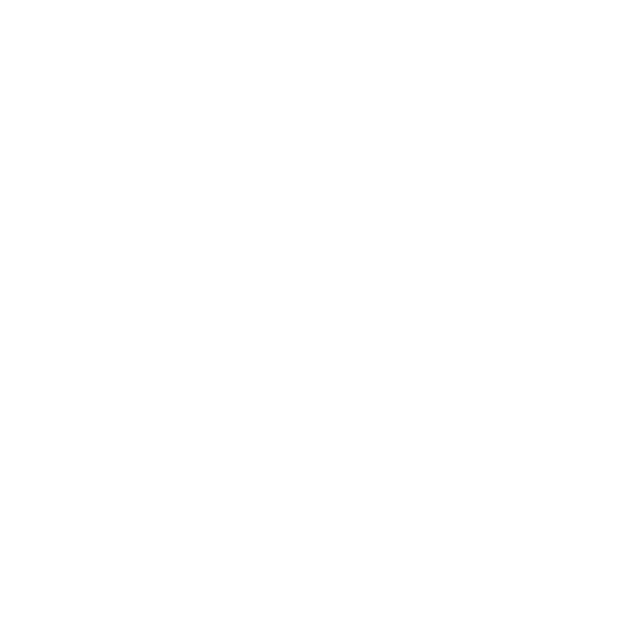
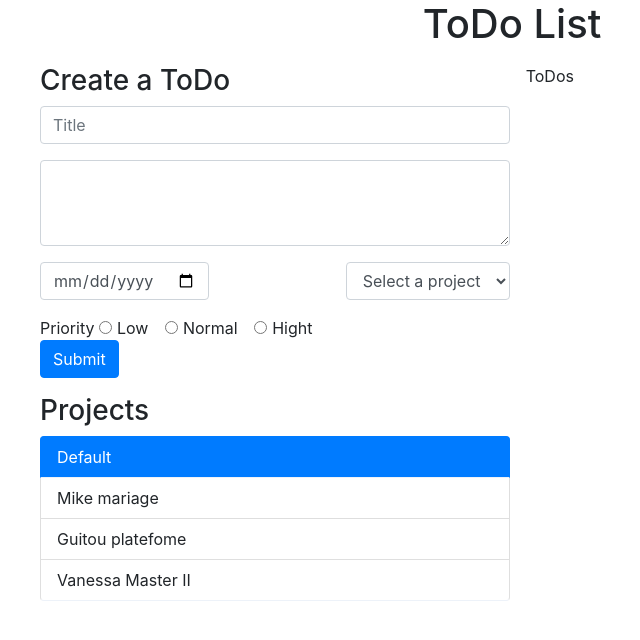
Before and after one commit to maelfosso/microverse-js-todo-list, a website built with webpack: page dist/index.html in a window 1280 px wide. Shown: the whole page, without its empty margins (128-768 px from the left). Built offline with nearby package versions, Linux system fonts and the light colour scheme.

Commit message:
Form & Project list designed

```diff
--- a/dist/assets/css/style.css
+++ b/dist/assets/css/style.css
@@ -0,0 +1,72 @@
+#content {
+  width: 75%;
+  margin: auto;
+
+}
+
+header h1 {
+  text-align: center;
+}
+
+main {
+  display: flex;
+  flex-direction: row;
+  flex-wrap: wrap;
+}
+
+main aside {
+  display: flex;
+  flex-direction: column;
+  flex-wrap: wrap;
+  flex-grow: 0.25;
+  margin: 0.5em;
+}
+
+main div#todos {
+  flex-grow: 0.75;
+  margin: 0.5em;
+}
+
+/*
+ * CREATE A TO-DO ITEM
+ */
+form#todo-form .row {
+  margin: 0;
+  display: flex;
+  justify-content: space-between;
+}
+
+@media (max-width: 575.98px) {
+
+}
+
+@media (max-width: 767.98px) {
+
+}
+
+@media (max-width: 991.98px) {
+
+}
+
+@media (max-width: 1199.98px) {
+
+}
+
+
+
+/*
+ * LIST OF PROJECTS
+ */
+ul#projects-list {
+  margin: 0;
+  padding: 0;
+  list-style: none;
+}
+
+ul#projects-list li {
+  padding-right: 16px;
+  padding-left: 16px;
+  padding-top: 8px;
+  padding-bottom: 8px;
+  border-bottom: 1px solid #edf2f9;
+}
--- a/dist/index.html
+++ b/dist/index.html
@@ -8,12 +8,71 @@
   <meta name="description" content="ToDo List">
   <meta name="author" content="Mael FOSSO">
 
+  <link rel="stylesheet" href="https://stackpath.bootstrapcdn.com/bootstrap/4.3.1/css/bootstrap.min.css" integrity="sha384-ggOyR0iXCbMQv3Xipma34MD+dH/1fQ784/j6cY/iJTQUOhcWr7x9JvoRxT2MZw1T" crossorigin="anonymous">
   <link rel="stylesheet" href="assets/css/style.css">
+
 </head>
 
 <body>
   <div id="content">
-
+    <header>
+      <h1>ToDo List</h1>
+    </header>
+    <main>
+      <aside>
+        <div id="todo-form-wrapper">
+          <h3>Create a ToDo</h3>
+          <form id="todo-form">
+            <div class="form-group">
+              <input type="text" class="form-control" id="title" aria-describedby="emailHelp" placeholder="Title">
+            </div>
+            <div class="form-group">
+              <textarea class="form-control" id="description" rows="3"></textarea>
+            </div>
+            <div class="row">
+              <div class="form-group">
+                <input type="date" class="form-control" id="date" placeholder="Date">
+              </div>
+              <div>
+                <select name="" id="project" class="form-control">
+                  <option value="0">Select a project</option>
+                </select>
+              </div>
+            </div>
+            <div class="form-group">
+              <label class="form-check-label" for="exampleCheck1">Priority</label>
+              <div class="form-check form-check-inline">
+                <input class="form-check-input" type="radio" name="priority" id="low" value="low">
+                <label class="form-check-label" for="low">Low</label>
+              </div>
+              <div class="form-check form-check-inline">
+                <input class="form-check-input" type="radio" name="priority" id="normal" value="normal">
+                <label class="form-check-label" for="inlineRadio2">Normal</label>
+              </div>
+              <div class="form-check form-check-inline">
+                <input class="form-check-input" type="radio" name="priority" id="hight" value="option3">
+                <label class="form-check-label" for="priority">Hight</label>
+              </div>
+              <div>
+                  <button type="submit" class="btn btn-primary">Submit</button>
+              </div>
+            </div>
+          </form>
+        </div>
+        <div id="projects">
+          <h3>Projects</h3>
+          <ul id="projects-list" class="list-group">
+            <li class="list-group-item active">Default</li>
+            <li class="list-group-item">Mike mariage</li>
+            <li class="list-group-item">Guitou platefome</li>
+            <li class="list-group-item">Vanessa Master II</li>
+          </ul>
+        </div>
+      </aside>
+      <div id="todos">
+        ToDos
+      </div>
+    </main>
   </div>
   <script src="main.js"></script>
 </body>
--- /dev/null
+++ b/dist/main.js
@@ -0,0 +1 @@
+!function(e){var t={};function r(n){if(t[n])return t[n].exports;var o=t[n]={i:n,l:!1,exports:{}};return e[n].call(o.exports,o,o.exports,r),o.l=!0,o.exports}r.m=e,r.c=t,r.d=function(e,t,n){r.o(e,t)||Object.defineProperty(e,t,{enumerable:!0,get:n})},r.r=function(e){"undefined"!=typeof Symbol&&Symbol.toStringTag&&Object.defineProperty(e,Symbol.toStringTag,{value:"Module"}),Object.defineProperty(e,"__esModule",{value:!0})},r.t=function(e,t){if(1&t&&(e=r(e)),8&t)return e;if(4&t&&"object"==typeof e&&e&&e.__esModule)return e;var n=Object.create(null);if(r.r(n),Object.defineProperty(n,"default",{enumerable:!0,value:e}),2&t&&"string"!=typeof e)for(var o in e)r.d(n,o,function(t){return e[t]}.bind(null,o));return n},r.n=function(e){var t=e&&e.__esModule?function(){return e.default}:function(){return e};return r.d(t,"a",t),t},r.o=function(e,t){return Object.prototype.hasOwnProperty.call(e,t)},r.p="",r(r.s=0)}([function(e,t){}]);
```
